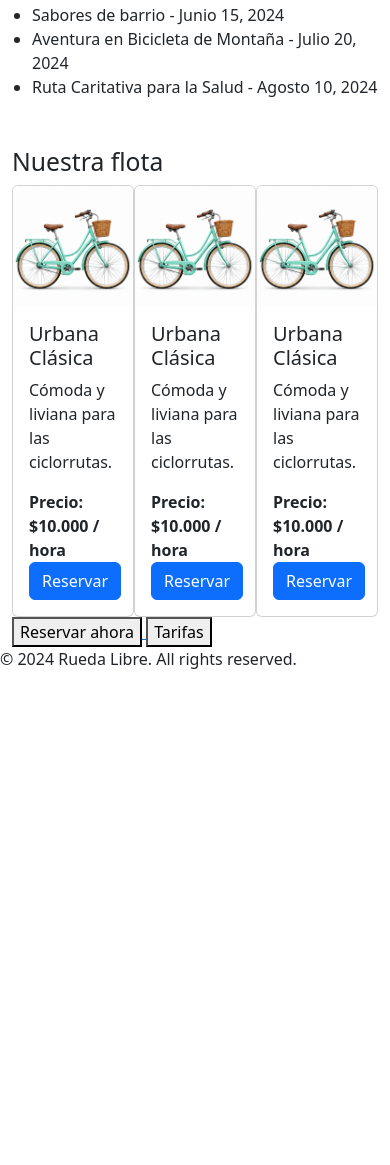
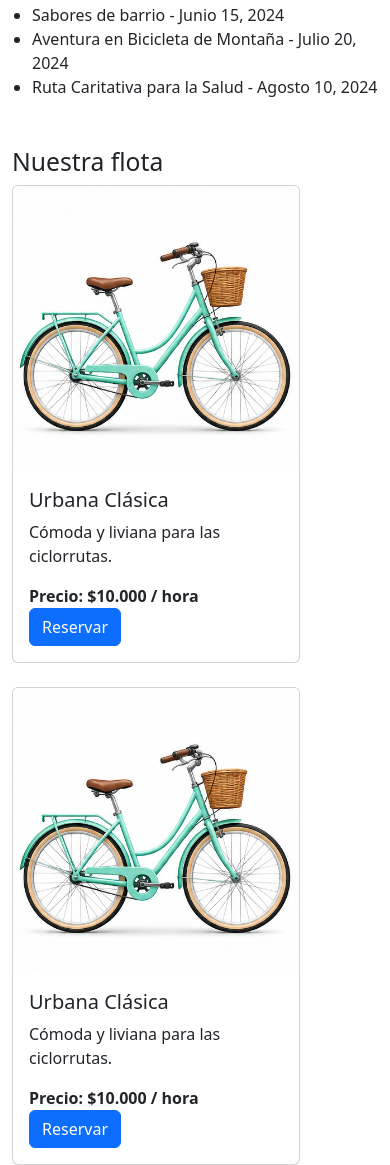
Before and after one commit to valentina07333-ui/RuedaLibre, a plain HTML site: page index.html in a window 390 px wide. Shown: the part 498-1663 px from the top of the page. Before the commit the page ends 1185 px from the top, so only its background shows below. Drawn offline with nearby package versions, Linux system fonts and the light colour scheme.

Commit message:
ADD: boostrap components on fleet cards from index.html

```diff
--- a/index.html
+++ b/index.html
@@ -47,9 +47,9 @@
                 <li>Ruta Caritativa para la Salud - Agosto 10, 2024</li>
             </ul>
         </section>
-        <section class="container mt-5 gap-2 grid-cols-1 sm:grid-cols-2 md:grid-cols-3 lg:grid-cols-4">
+        <section class="container mt-5 gap-2 ">
             <h2>Nuestra flota</h2>
-            <section class="d-flex direction-row">
+            <section class="d-flex direction-row gap-4 flex-wrap">
                 <div class="card" style="width: 18rem;">
                     <img src="./img/03_bicicleta_urbana.png" class="card-img-top" alt="Urbana Clásica">
                     <div class="card-body">
```
